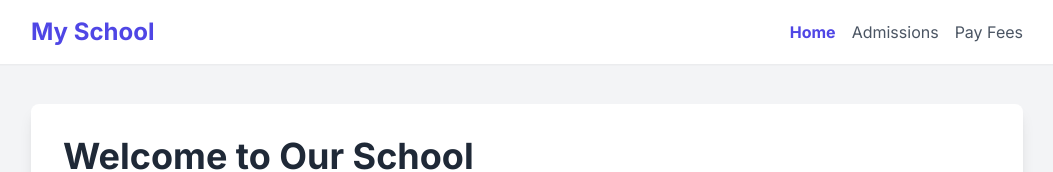
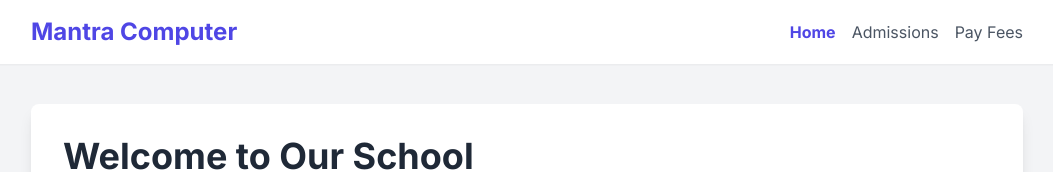
Before and after one commit to theanunay/fee-manage, a plain HTML site: page index.html in a window 1280 px wide. Shown: the top 172 px of the page, without its empty margins (113-1166 px from the left). Drawn offline with nearby package versions, Linux system fonts and the light colour scheme.

Commit message:
Update school name in header

```diff
--- a/index.html
+++ b/index.html
@@ -16,7 +16,7 @@
     <!-- Header -->
     <header class="bg-white shadow-sm">
         <nav class="container mx-auto max-w-5xl px-4 py-4 flex justify-between items-center">
-            <div class="text-2xl font-bold text-indigo-600">My School</div>
+            <div class="text-2xl font-bold text-indigo-600">Mantra Computer</div>
             <div class="flex space-x-4">
                 <a href="index.html" class="font-bold text-indigo-600">Home</a>
                 <a href="admissions.html" class="text-gray-600 hover:text-indigo-600">Admissions</a>
```
